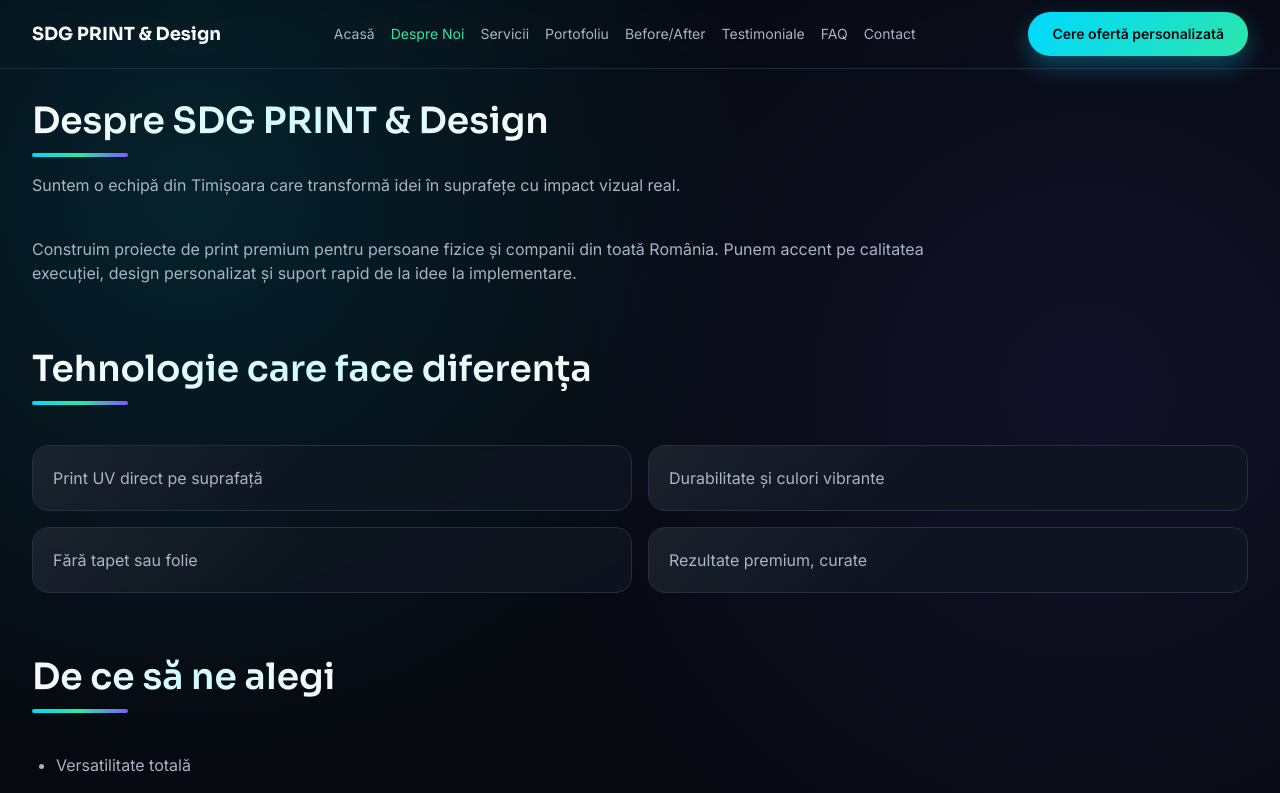
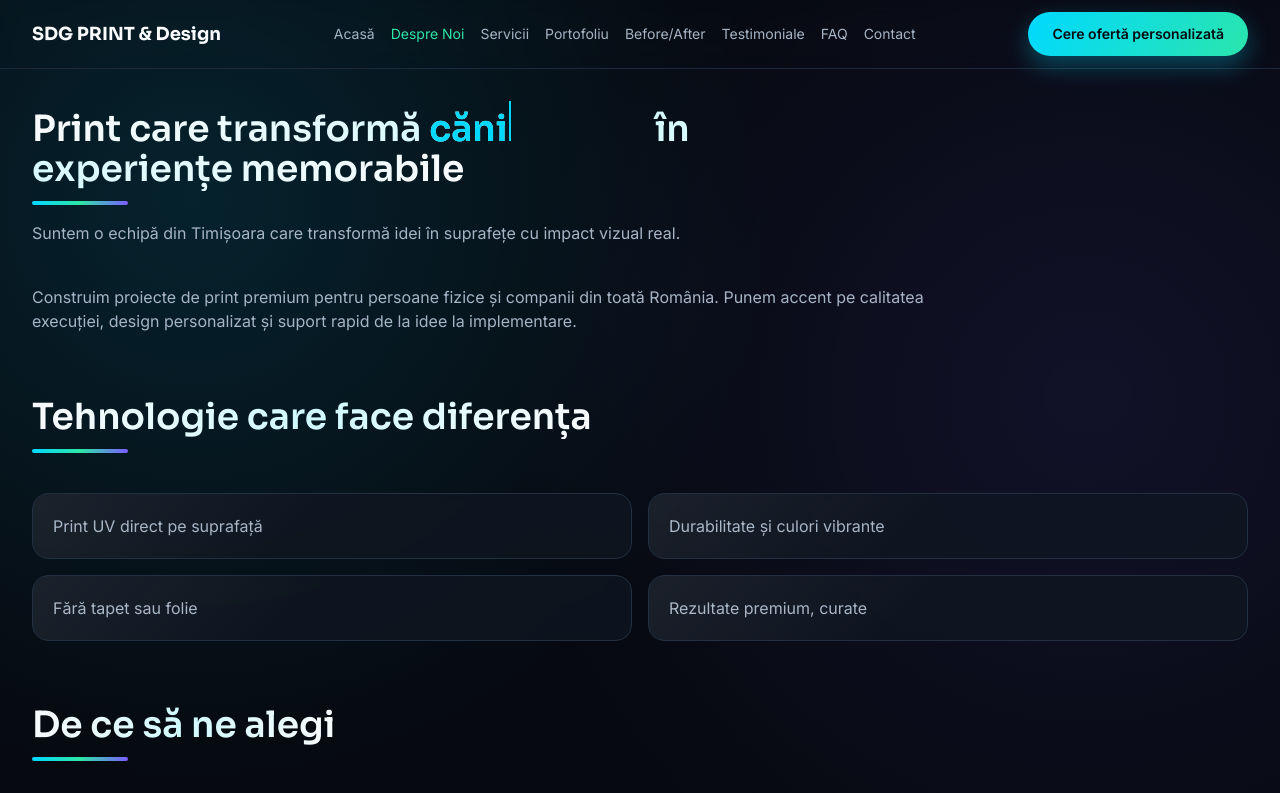
Before and after one commit to darius29/sdg-print, a Next.js app: page /despre-noi in a window 1280 px wide. Shown: the top 793 px of the page. Built offline with nearby package versions, Linux system fonts and the light colour scheme.

Commit message:
Add looping typewriter word to About hero headline

```diff
--- a/app/despre-noi/page.tsx
+++ b/app/despre-noi/page.tsx
@@ -2,6 +2,7 @@ import type { Metadata } from 'next';
 import Image from 'next/image';
 import { CTASection } from '@/components/CTASection';
 import { SectionHeading } from '@/components/SectionHeading';
+import { TypeLoopWord } from '@/components/TypeLoopWord';
 import { canonical } from '@/lib/site';
 
 export const metadata: Metadata = {
@@ -11,10 +12,35 @@ export const metadata: Metadata = {
 };
 
 export default function AboutPage() {
+  const heroWords = ['spații', 'tricouri', 'obiecte', 'căni', 'spații'];
+
   return (
     <>
       <section className="section-container">
-        <SectionHeading title="Despre SDG PRINT & Design" subtitle="Suntem o echipă din Timișoara care transformă idei în suprafețe cu impact vizual real." />
+        <div className="relative mb-10 max-w-3xl">
+          <span
+            className="bg-primary/10 pointer-events-none absolute -left-6 -top-6 h-20 w-20 rounded-full blur-2xl"
+            aria-hidden
+          />
+          <h1
+            className="relative font-heading text-3xl font-semibold md:text-4xl"
+            aria-label="Print care transformă spații în experiențe memorabile"
+          >
+            <span className="bg-gradient-to-r from-text via-cyan-100 to-text bg-clip-text text-transparent">
+              Print care transformă{' '}
+              <span className="inline-block text-primary">
+                <TypeLoopWord words={heroWords} />
+              </span>{' '}
+              în experiențe memorabile
+            </span>
+          </h1>
+          <div className="bg-primary/20 relative mt-3 h-1 w-24 overflow-hidden rounded" aria-hidden>
+            <span className="absolute inset-0 bg-gradient-to-r from-primary via-accent to-primary-2" />
+          </div>
+          <p className="mt-4 text-muted">
+            Suntem o echipă din Timișoara care transformă idei în suprafețe cu impact vizual real.
+          </p>
+        </div>
         <p className="max-w-4xl text-muted">Construim proiecte de print premium pentru persoane fizice și companii din toată România. Punem accent pe calitatea execuției, design personalizat și suport rapid de la idee la implementare.</p>
       </section>
 
--- a/app/globals.css
+++ b/app/globals.css
@@ -169,6 +169,21 @@ body::before {
   transform: translateY(0);
 }
 
+@keyframes type-caret-blink {
+  0%,
+  45% {
+    opacity: 1;
+  }
+  55%,
+  100% {
+    opacity: 0.2;
+  }
+}
+
+.animate-type-caret {
+  animation: type-caret-blink 1.1s steps(1, end) infinite;
+}
+
 @media (prefers-reduced-motion: reduce) {
   .reveal-up,
   .motion-base,
--- /dev/null
+++ b/components/TypeLoopWord.tsx
@@ -0,0 +1,118 @@
+'use client';
+
+import { useEffect, useMemo, useState } from 'react';
+import type { CSSProperties } from 'react';
+
+interface TypeLoopWordProps {
+  words: string[];
+  typingSpeedMs?: number;
+  deletingSpeedMs?: number;
+  pauseMs?: number;
+  className?: string;
+}
+
+export function TypeLoopWord({
+  words,
+  typingSpeedMs = 80,
+  deletingSpeedMs = 50,
+  pauseMs = 1000,
+  className,
+}: TypeLoopWordProps) {
+  const [wordIndex, setWordIndex] = useState(0);
+  const [displayedWord, setDisplayedWord] = useState(words[0] ?? '');
+  const [isDeleting, setIsDeleting] = useState(false);
+  const [isPaused, setIsPaused] = useState(true);
+  const [prefersReducedMotion, setPrefersReducedMotion] = useState(false);
+
+  useEffect(() => {
+    if (typeof window === 'undefined') {
+      return;
+    }
+
+    const media = window.matchMedia('(prefers-reduced-motion: reduce)');
+    const updatePreference = () => setPrefersReducedMotion(media.matches);
+
+    updatePreference();
+    media.addEventListener('change', updatePreference);
+
+    return () => media.removeEventListener('change', updatePreference);
+  }, []);
+
+  useEffect(() => {
+    if (prefersReducedMotion || words.length <= 1) {
+      setDisplayedWord(words[0] ?? '');
+      return;
+    }
+
+    const currentWord = words[wordIndex] ?? '';
+    const nextWord = words[(wordIndex + 1) % words.length] ?? '';
+
+    if (isPaused) {
+      const pauseTimer = window.setTimeout(() => {
+        setIsPaused(false);
+        if (isDeleting) {
+          setWordIndex((prevIndex) => (prevIndex + 1) % words.length);
+          setIsDeleting(false);
+        } else {
+          setIsDeleting(true);
+        }
+      }, pauseMs);
+
+      return () => window.clearTimeout(pauseTimer);
+    }
+
+    const stepTimer = window.setTimeout(
+      () => {
+        if (isDeleting) {
+          const nextDisplay = currentWord.slice(0, displayedWord.length - 1);
+          setDisplayedWord(nextDisplay);
+
+          if (nextDisplay.length === 0) {
+            setIsPaused(true);
+          }
+          return;
+        }
+
+        const nextDisplay = nextWord.slice(0, displayedWord.length + 1);
+        setDisplayedWord(nextDisplay);
+
+        if (nextDisplay === nextWord) {
+          setIsPaused(true);
+        }
+      },
+      isDeleting ? deletingSpeedMs : typingSpeedMs,
+    );
+
+    return () => window.clearTimeout(stepTimer);
+  }, [
+    deletingSpeedMs,
+    displayedWord,
+    isDeleting,
+    isPaused,
+    pauseMs,
+    prefersReducedMotion,
+    typingSpeedMs,
+    wordIndex,
+    words,
+  ]);
+
+  const longestWordLength = useMemo(
+    () => words.reduce((maxLength, word) => Math.max(maxLength, word.length), 0),
+    [words],
+  );
+
+  const currentWord = prefersReducedMotion ? words[0] ?? '' : displayedWord;
+
+  return (
+    <span
+      className={`inline-flex min-w-[calc(var(--type-word-length)*1ch)] items-baseline ${className ?? ''}`.trim()}
+      style={{ '--type-word-length': longestWordLength } as CSSProperties}
+      aria-live="off"
+    >
+      <span>{currentWord}</span>
+      {!prefersReducedMotion ? (
+        <span className="ml-0.5 h-[1.1em] w-[2px] animate-type-caret bg-primary" aria-hidden="true" />
+      ) : null}
+    </span>
+  );
+}
```
